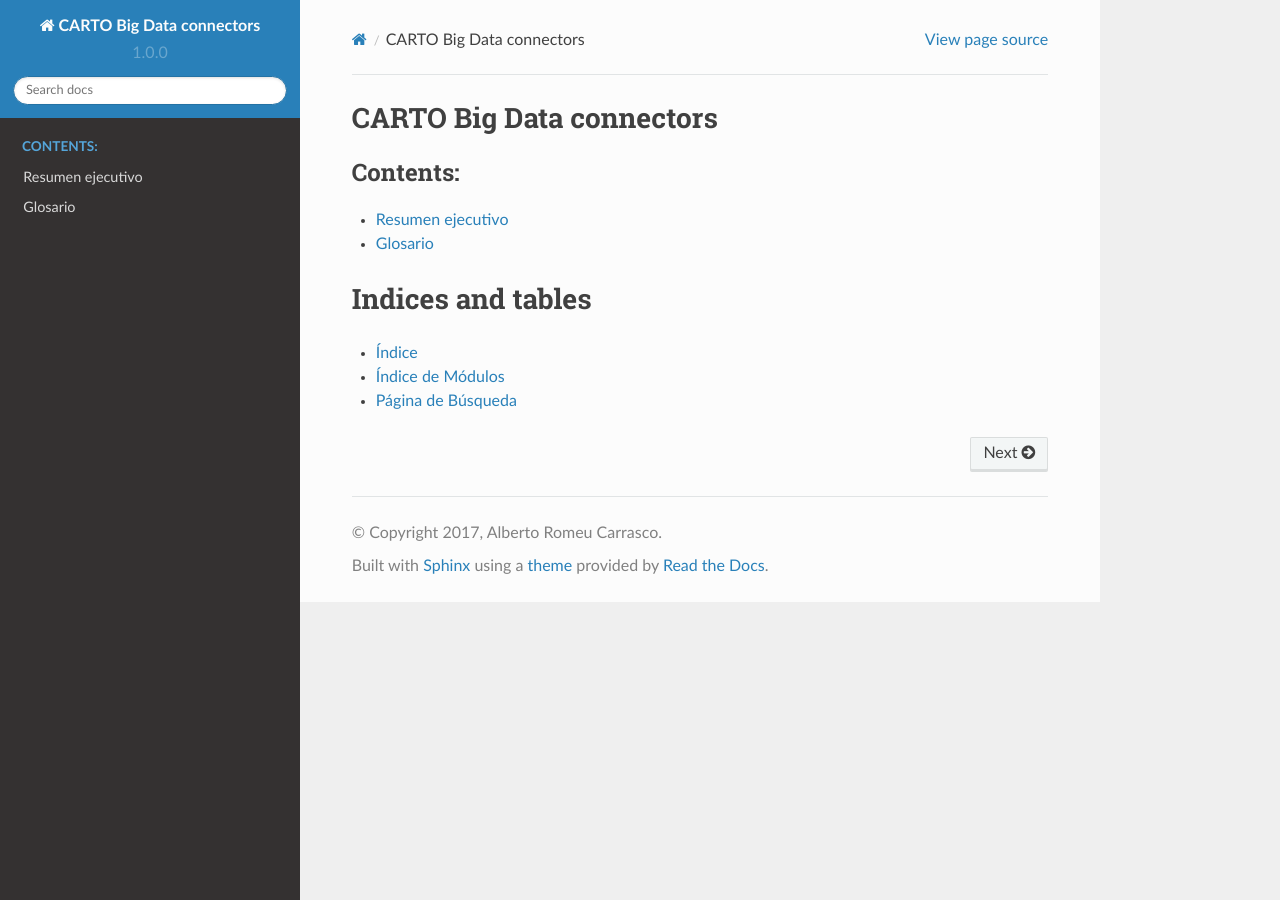
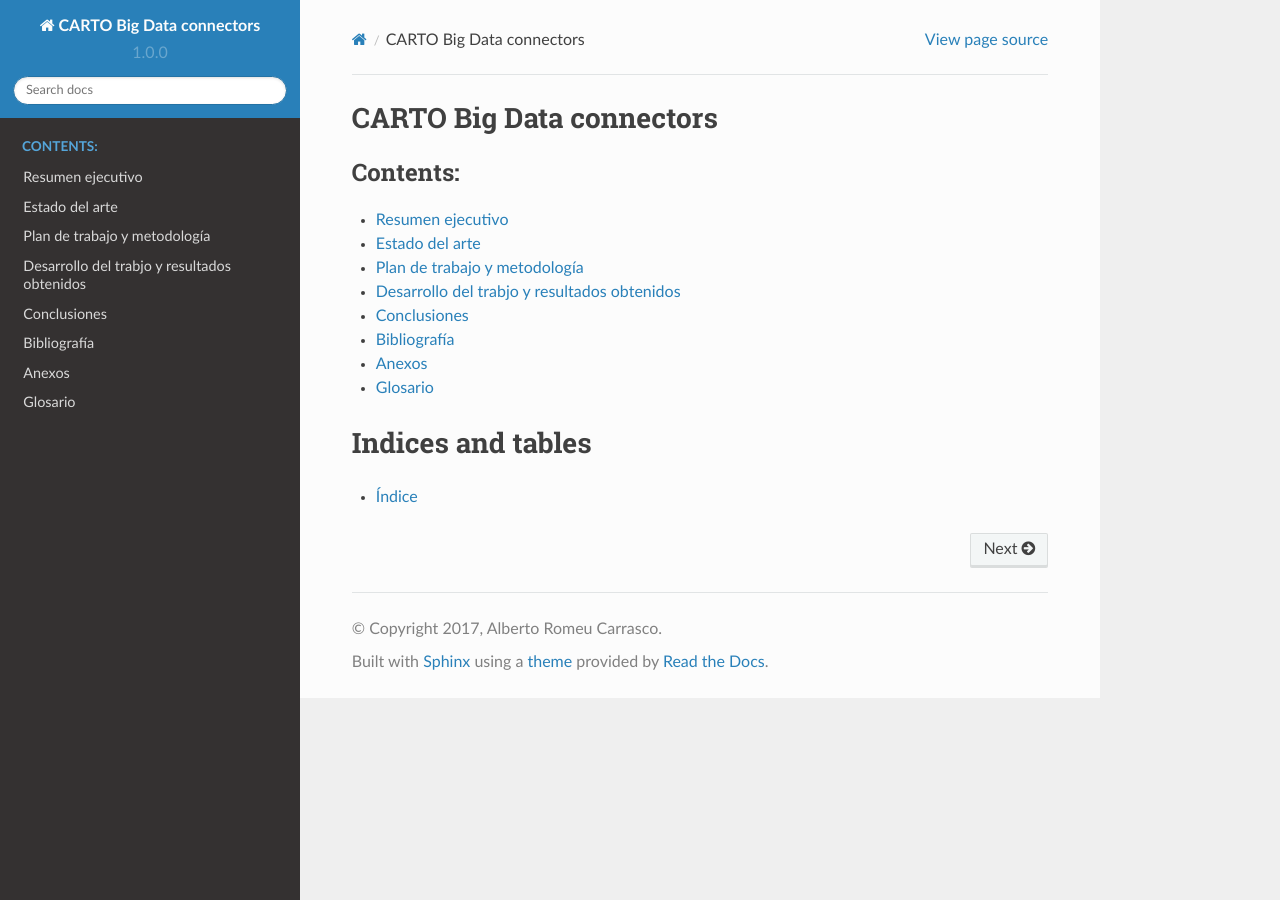
Before and after one commit to alrocar/TFM, a Sphinx documentation site: the page built from docs/source/index.rst, in a window 1280 px wide. Built offline with Sphinx 7.4.7 and the Read the Docs theme 2.0.0, drawn with Linux system fonts in a browser that asks for light colours.

Commit message:
modify index

```diff
--- a/docs/source/index.rst
+++ b/docs/source/index.rst
@@ -11,13 +11,16 @@
    :caption: Contents:
 
    tfm/01-abstract
+   tfm/10-estado-del-arte
+   tfm/20-metodologia
+   tfm/30-desarrollo
+   tfm/40-conclusiones
+   tfm/50-bibliografia
+   tfm/60-anexos
    tfm/99-glosario
-
 
 
 Indices and tables
 ==================
 
 * :ref:`genindex`
-* :ref:`modindex`
-* :ref:`search`
```
